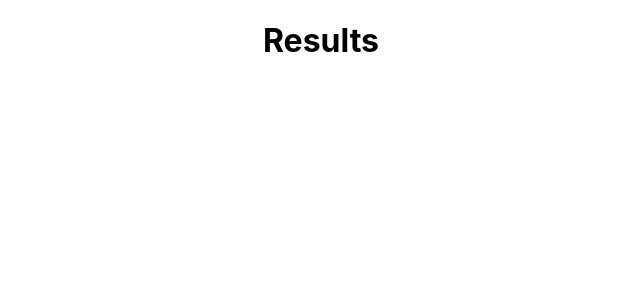
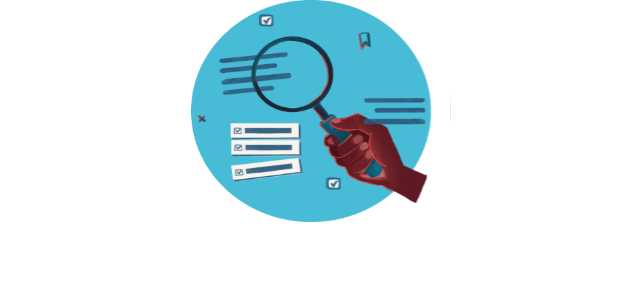
Before and after one commit to sfbrigade/datasci-bay-area-relief-frontend, a React (Create React App) app: page /results in a window 1280 px wide. Shown: the top 300 px of the page, without its empty margins (319-959 px from the left). Built offline with nearby package versions, Linux system fonts and the light colour scheme.

Commit message:
Add no results to results component

```diff
--- a/src/App.tsx
+++ b/src/App.tsx
@@ -1,17 +1,16 @@
-import React from 'react';
-import './App.css';
-import {BrowserRouter as Router, Route, Switch} from 'react-router-dom';
+import React from "react";
+import "./App.css";
+import { BrowserRouter as Router, Route, Switch } from "react-router-dom";
 import Home from "./Home";
+import Results from "./components/Results";
 
 const App = () => {
   return (
     <div className="App">
       <Router>
         <Switch>
-          <Route exact path="/" component={Home}/>
-          <Route exact path="/results">
-            <h1>Results</h1>
-          </Route>
+          <Route exact path="/" component={Home} />
+          <Route exact path="/results" component={Results} />
         </Switch>
       </Router>
     </div>
--- /dev/null
+++ b/src/components/Results.tsx
@@ -0,0 +1,12 @@
+import React from "react";
+import { ReactComponent as NoResults } from "../assets/NoResults.svg";
+
+const Results: React.FC = () => {
+  return (
+    <>
+      <NoResults />
+    </>
+  );
+};
+
+export default Results;
```
Also changed, not shown: src/assets/NoResults.svg (added), 1 other file (tests, documents, lock files or other folders).
